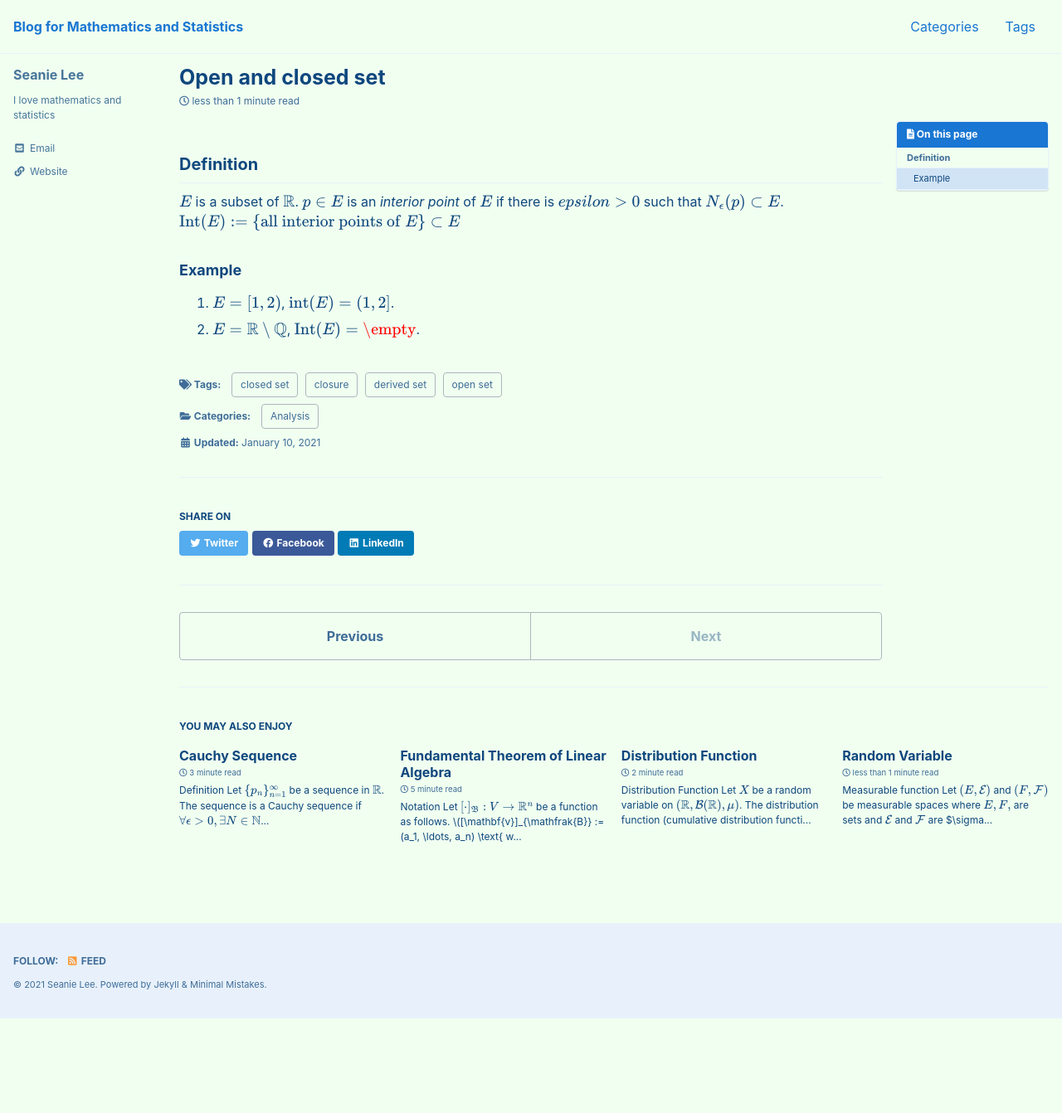
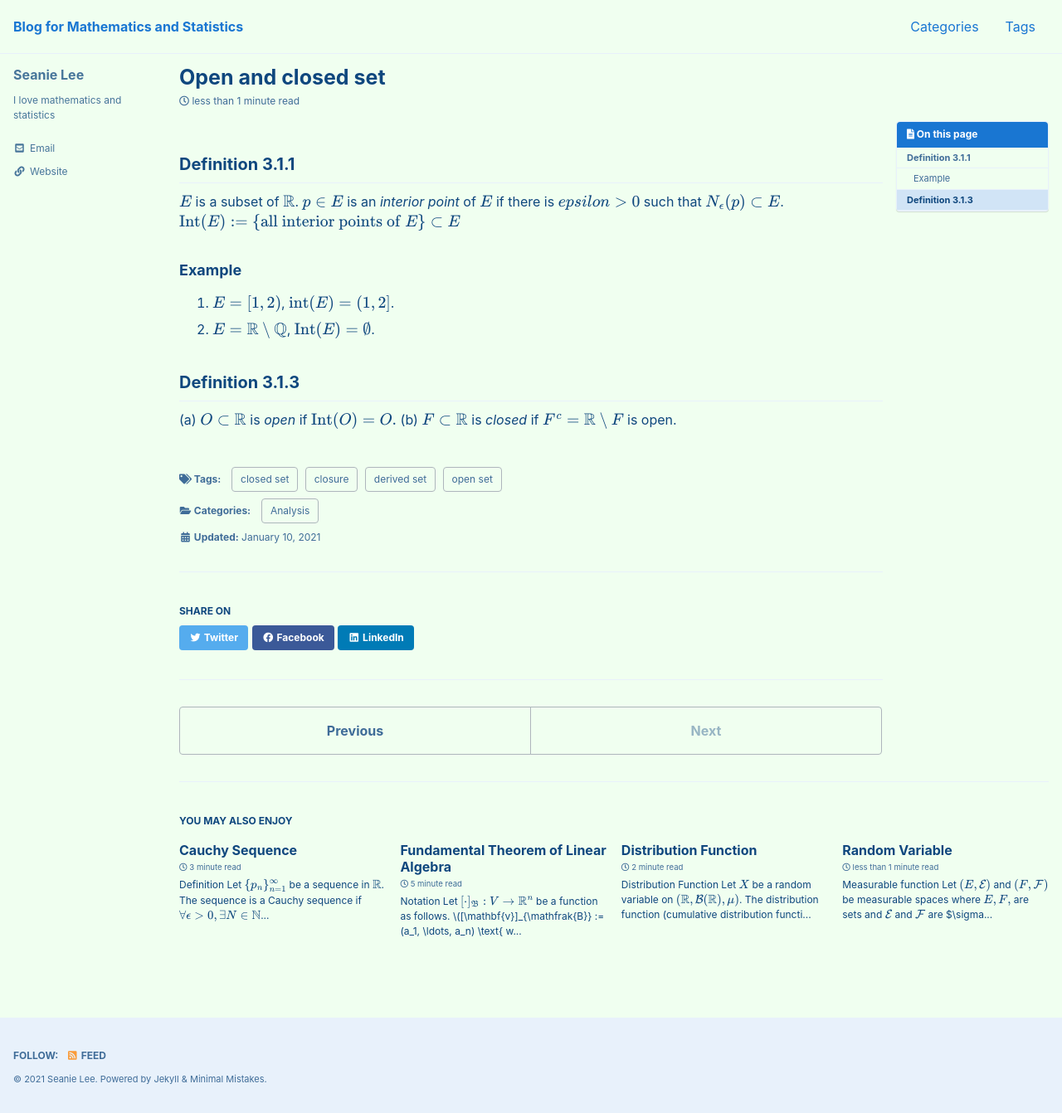
Before and after one commit to seanie12/blog, a Jekyll site: the page built from _posts/2021-01-10-open-closed.md, in a window 1280 px wide. Shown: the whole page at 83% size. Built offline with Jekyll 4.4.1, drawn with Linux system fonts in a browser that asks for light colours; cached includes are drawn as plain includes; formulas are drawn with MathJax 3; before the commit the page ends 1228 px from its top, so only the background shows below that.

Commit message:
Update 2021-01-10-open-closed.md

```diff
--- a/_posts/2021-01-10-open-closed.md
+++ b/_posts/2021-01-10-open-closed.md
@@ -18,10 +18,15 @@ comments : true
 
 ---
 
-## Definition
+## Definition 3.1.1
 $E$ is a subset of $\mathbb{R}$. $p\in E$ is an *interior point* of $E$ if  there is $epsilon >0$ such that $N_{\epsilon} (p) \subset E$.
 $$\text{Int}(E) := \{\text{all interior points of } E\} \subset E$$
 
 ### Example
 1. $E=[1,2)$, $\text{int}(E) = (1,2]$.
-2. $E =\mathbb{R} \setminus \mathbb{Q}$, $\text{Int}(E) = \empty$.
+2. $E =\mathbb{R} \setminus \mathbb{Q}$, $\text{Int}(E) = \emptyset$.
+
+
+## Definition 3.1.3
+(a) $O \subset \mathbb{R}$ is *open* if $\text{Int}(O) = O.$
+(b) $F \subset \mathbb{R}$ is *closed* if $F^c = \mathbb{R}\setminus F$ is open.
```
